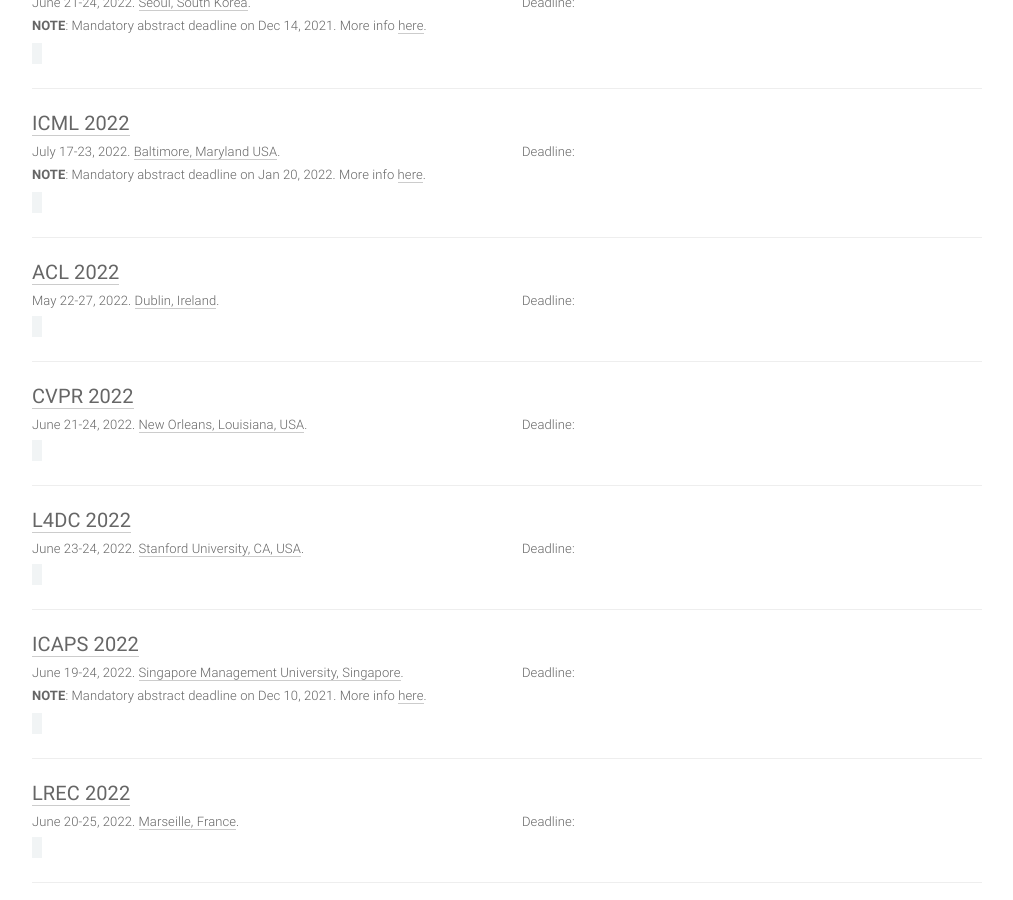
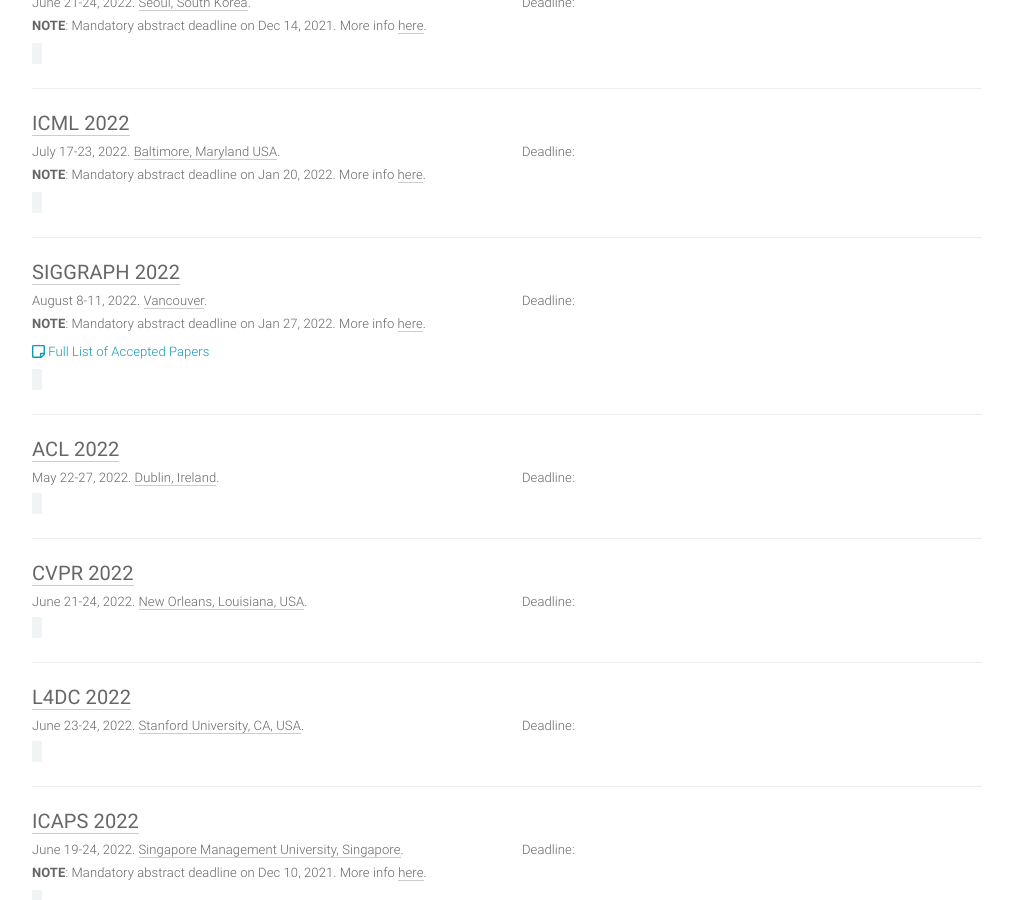
Before and after one commit to paperswithcode/ai-deadlines, a Jekyll site: the page built from index.html, in a window 1280 px wide and 900 px high, scrolled down 461 px. Shown: the whole window, without its empty margins (133-1146 px from the left). Built offline with Jekyll 4.4.1, drawn with Linux system fonts in a browser that asks for light colours; comment, search, counter and statistics services are not loaded.

Commit message:
update siggraph 2022

```diff
--- a/_data/conferences.yml
+++ b/_data/conferences.yml
@@ -37,6 +37,20 @@
   place: Baltimore, Maryland USA
   sub: ML
   note: '<b>NOTE</b>: Mandatory abstract deadline on Jan 20, 2022. More info <a href=''https://icml.cc/Conferences/2022/''>here</a>.'
+
+- title: SIGGRAPH
+  hindex: 19
+  year: 2022
+  id: siggraph22
+  link: https://s2022.siggraph.org/
+  abstract_deadline: '2022-01-27 22:00:00'
+  deadline: '2022-01-28 22:00:00'
+  timezone: UTC
+  date: August 8-11, 2022
+  place: Vancouver
+  sub: CG
+  note: '<b>NOTE</b>: Mandatory abstract deadline on Jan 27, 2022. More info <a href=''https://s2022.siggraph.org/program/technical-papers/''>here</a>.'
+  paperslink: https://s2022.siggraph.org/full-program/
 
 - title: ACL
   hindex: 157
```
